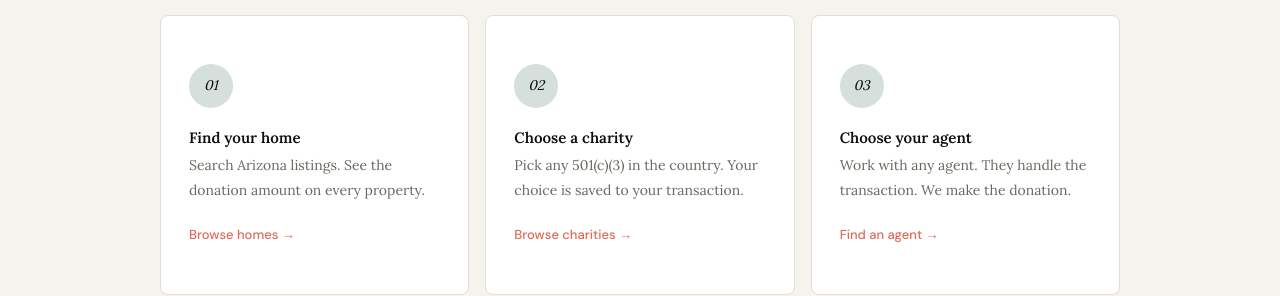
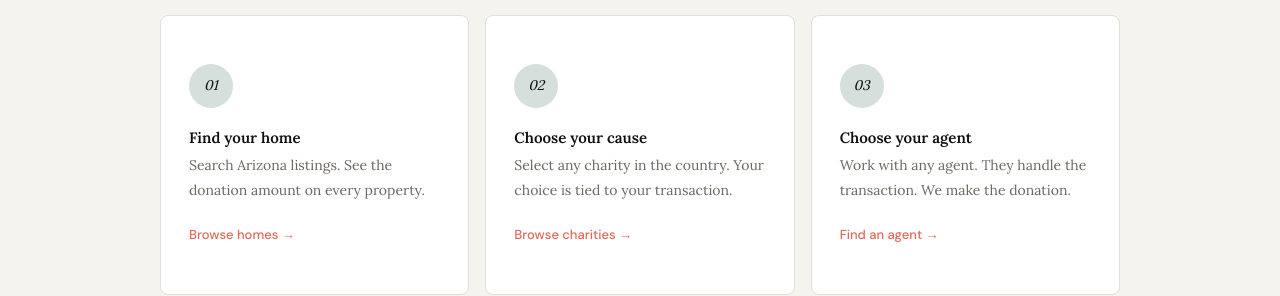
Before and after one commit to dtess85/givenest, a Next.js app: page / in a window 1280 px wide. Shown: the part 900-1196 px from the top of the page. Built offline with nearby package versions, Linux system fonts and the light colour scheme.

Commit message:
Update step 2 text to Choose your cause

```diff
--- a/components/home/HowItWorks.tsx
+++ b/components/home/HowItWorks.tsx
@@ -7,8 +7,8 @@ const steps = [
   },
   {
     number: "02",
-    title: "Choose a charity",
-    desc: "Pick any 501(c)(3) in the country. Your choice is saved to your transaction.",
+    title: "Choose your cause",
+    desc: "Select any charity in the country. Your choice is tied to your transaction.",
     link: { label: "Browse charities", href: "/charities" },
   },
   {
```
